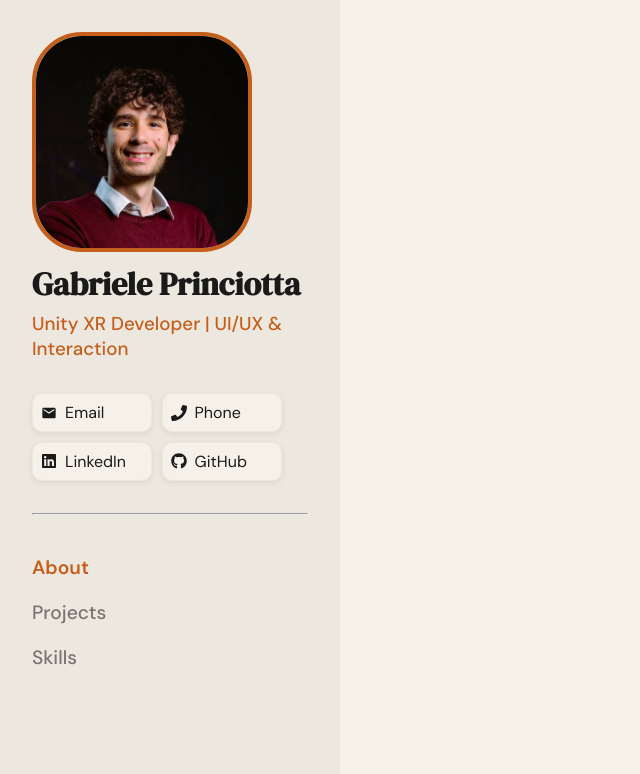
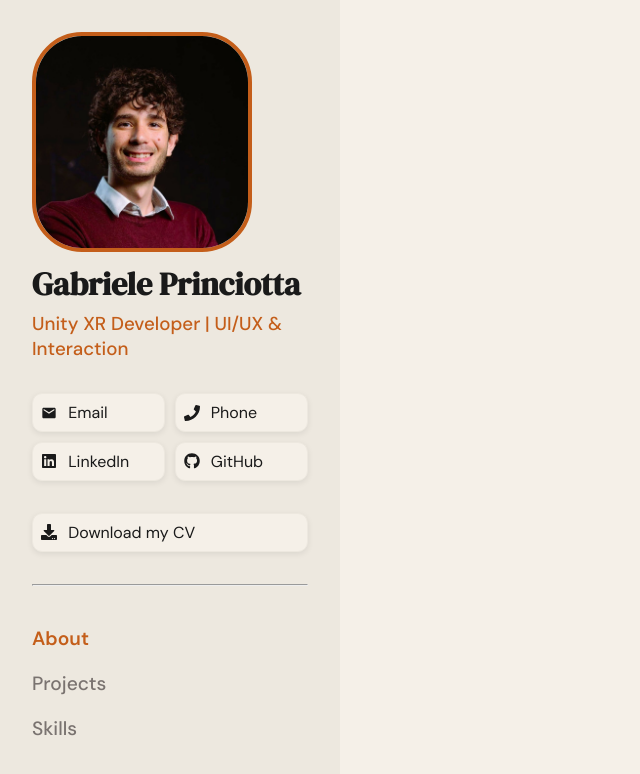
Before and after one commit to GabrielePrinciotta98/portfolio, a React (Vite) app: page / in a window 1280 px wide. Shown: the top 774 px of the page, without its empty margins (0-640 px from the left). Built offline with nearby package versions, Linux system fonts and the light colour scheme.

Commit message:
add download cv; fix contact buttons distribution

```diff
--- a/src/components/NavBar.tsx
+++ b/src/components/NavBar.tsx
@@ -5,12 +5,14 @@ import { siteData, navLinks } from "../data";
 
 import { FaGithub, FaLinkedin, FaPhone } from 'react-icons/fa'
 import { MdEmail } from 'react-icons/md'
+import { FaDownload } from 'react-icons/fa'
+import { cvUrl } from '../data'
 
 const contactIcons: Record<string, JSX.Element> = {
-  linkedin: <FaLinkedin />,
-  email: <MdEmail />,
-  phone: <FaPhone />,
-  github: <FaGithub />
+    email: <MdEmail />,
+    linkedin: <FaLinkedin />,
+    github: <FaGithub />,
+    phone: <FaPhone />
 }
 
 export default function NavBar(){
@@ -35,6 +37,10 @@ export default function NavBar(){
                 ))}
             </ul>
 
+            <a href={cvUrl} download className="contact-btn cv-btn">
+            <FaDownload /> Download my CV
+            </a>
+
             <hr />
 
 
--- a/src/data.ts
+++ b/src/data.ts
@@ -10,6 +10,7 @@ export const siteData = {
     ],
 }
 
+export const cvUrl = "/cv.pdf"
 
 export const navLinks = [
   { label: "About", href: "#about" },
--- a/src/index.css
+++ b/src/index.css
@@ -8,7 +8,7 @@
 
 :root {
   --accent-primary: #C45E1A;
-  --accent-secondary: #00A896;
+  --accent-secondary: #008f80;
   --bg: #F5F0E8;
   --surface: #EDE8DF;
   --text-primary: #1A1A1A;
--- a/src/styles/NavBar.css
+++ b/src/styles/NavBar.css
@@ -46,7 +46,7 @@
 .contact-btn {
   display: flex;
   align-items: center;
-  gap: 0.5rem;
+  gap: .7rem;
   padding: 0.5rem;
   border-radius: 10px;
   text-decoration: none;
@@ -56,7 +56,7 @@
   border: 1.5px solid var(--surface);
   box-shadow: 0 2px 6px rgba(0, 0, 0, 0.08);
   transition: background-color 0.2s ease, color 0.2s ease;
-  width: 120px;
+  width: 133px;
 }
 
 .contact-btn:hover {
@@ -64,6 +64,10 @@
   color: white;
   border-color: var(--accent-secondary);
   box-shadow: 0 4px 12px rgba(0, 168, 150, 0.25);
+}
+
+.cv-btn {
+  width: 100%;
 }
 
 .navbar__nav ul {
```
Also changed, not shown: 1 other file (tests, documents, lock files or other folders).
